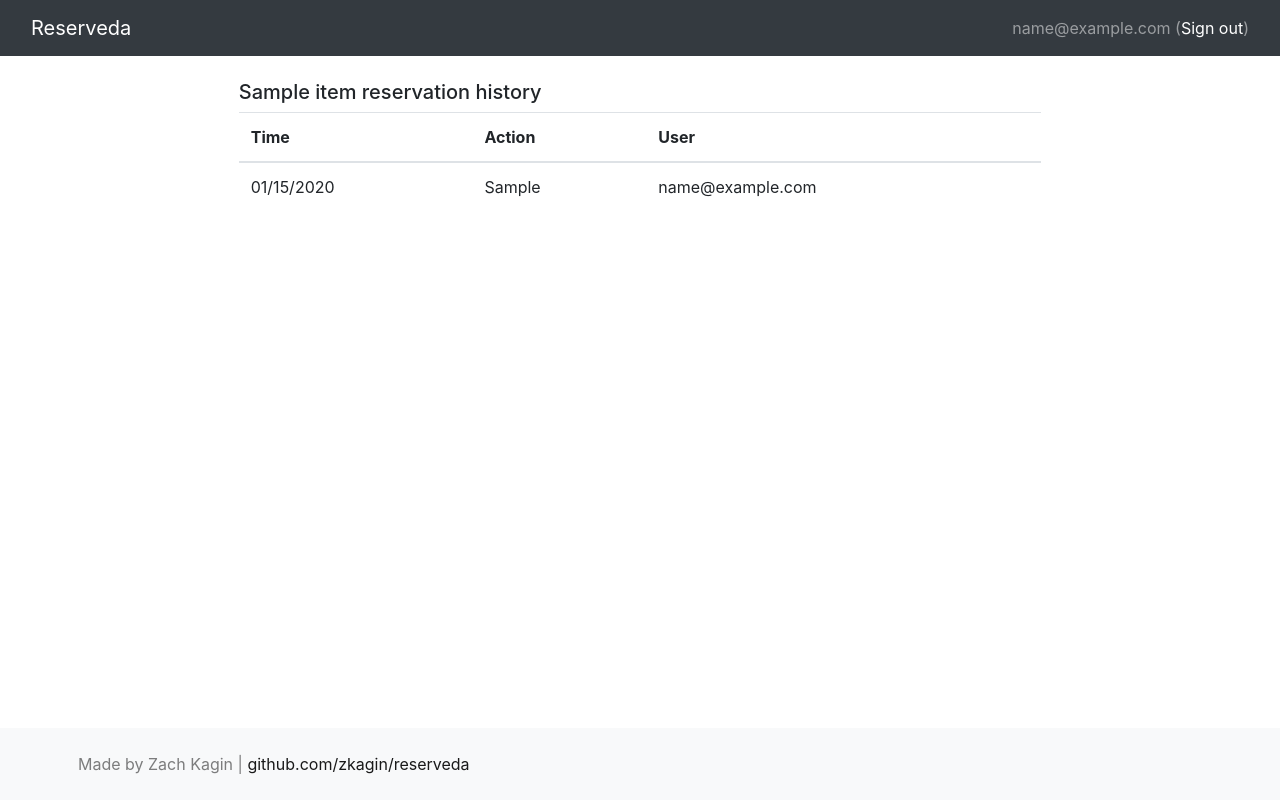
After one commit to zkagin/reserveda, a Flask app: page /history/1 in a window 1280 px wide. The commit adds this page. Run offline with Flask 2, Linux system fonts and the light colour scheme; a user stored in the database is signed in; tables that the repository leaves empty hold one stand-in row (values such as "Sample post"); some libraries are stand-ins or nearby versions.

Commit message:
add events, deleting items, code cleanup

```diff
--- a/reserveda/api.py
+++ b/reserveda/api.py
@@ -1,5 +1,5 @@
 from reserveda import db
-from reserveda.models import Group, Item, User
+from reserveda.models import Group, Item, User, Event
 from hashids import Hashids
 
 
@@ -35,21 +35,64 @@ def login(email, password):
         return None
 
 
-def list_items(group_id):
-    return Group.query.filter_by(id=group_id).first().items
+def get_item(item_id):
+    return Item.query.filter_by(id=item_id).first()
 
 
-def add_item(email, name):
-    user = User.query.filter_by(email=email).first()
+def list_items(group_id):
+    return Item.query.filter_by(group_id=group_id, deleted=False).all()
+
+
+def add_item(user_id, name):
+    user = User.query.filter_by(id=user_id).first()
     item = Item(name=name, status=False, group_id=user.group_id)
     db.session.add(item)
+    db.session.commit()
+    event = Event(
+        action="created", item_id=item.id, user_id=user_id, group_id=user.group_id
+    )
+    db.session.add(event)
     db.session.commit()
     return item
 
 
-def toggle_item(id):
-    item = Item.query.filter_by(id=id).first()
+def check_item_access(user_id, item_id):
+    item = Item.query.filter_by(id=item_id).first()
+    user = User.query.filter_by(id=user_id).first()
+    return item and user and item.group_id == user.group_id
+
+
+def toggle_item(user_id, item_id):
+    if not check_item_access(user_id=user_id, item_id=item_id):
+        return False
+    item = Item.query.filter_by(id=item_id).first()
     item.status = not item.status
+    action = "reserved" if item.status else "returned"
+    event = Event(
+        action=action, item_id=item_id, user_id=user_id, group_id=item.group_id
+    )
+    db.session.add(item)
+    db.session.add(event)
+    db.session.commit()
+    return True
+
+
+def delete_item(user_id, item_id):
+    if not check_item_access(user_id=user_id, item_id=item_id):
+        return False
+    item = Item.query.filter_by(id=item_id).first()
+    item.status = False
+    item.deleted = True
+    event = Event(
+        action="deleted", item_id=item.id, user_id=user_id, group_id=item.group_id
+    )
+    db.session.add(event)
     db.session.add(item)
     db.session.commit()
-    return item.status
+    return True
+
+
+def list_events(user_id, item_id):
+    if not check_item_access(user_id=user_id, item_id=item_id):
+        return False
+    return Event.query.filter_by(item_id=item_id).all()
--- /dev/null
+++ b/reserveda/config.py
@@ -0,0 +1,5 @@
+import os
+
+SQLALCHEMY_DATABASE_URI = os.getenv("SQLALCHEMY_DATABASE_URI")
+SQLALCHEMY_TRACK_MODIFICATIONS = False
+SECRET_KEY = os.getenv("SECRET_KEY")
--- /dev/null
+++ b/reserveda/momentjs.py
@@ -0,0 +1,21 @@
+from jinja2 import Markup
+
+
+class momentjs(object):
+    def __init__(self, timestamp):
+        self.timestamp = timestamp
+
+    def render(self, format):
+        return Markup(
+            '<script>\ndocument.write(moment("%s").%s);\n</script>'
+            % (self.timestamp.strftime("%Y-%m-%dT%H:%M:%S Z"), format)
+        )
+
+    def format(self, fmt):
+        return self.render('format("%s")' % fmt)
+
+    def calendar(self):
+        return self.render("calendar()")
+
+    def fromNow(self):
+        return self.render("fromNow()")
--- a/reserveda/routes.py
+++ b/reserveda/routes.py
@@ -2,6 +2,12 @@ from flask import jsonify, make_response, redirect, render_template, request, ur
 from flask_login import current_user, login_user, logout_user, login_required
 from reserveda import app, api
 from reserveda.forms import AddItemForm, LogInForm, SignUpForm
+
+
+@app.after_request
+def add_header(response):
+    response.headers["Cache-Control"] = "no-cache, no-store, must-revalidate"
+    return response
 
 
 @app.route("/", methods=["GET", "POST"])
@@ -14,7 +20,7 @@ def index():
         data = {"code": code}
     signup_form = SignUpForm(prefix="signup", data=data)
     login_form = LogInForm(prefix="login")
-    if signup_form.validate_on_submit():
+    if signup_form.submit.data and signup_form.validate_on_submit():
         user = api.register(
             email=signup_form.email.data,
             password=signup_form.password.data,
@@ -22,7 +28,7 @@ def index():
         )
         login_user(user, remember=True)
         return redirect(url_for("main"))
-    if login_form.validate_on_submit():
+    if login_form.submit.data and login_form.validate_on_submit():
         user = api.login(email=login_form.email.data, password=login_form.password.data)
         if user:
             login_user(user, remember=True)
@@ -41,10 +47,18 @@ def signout():
 def main():
     form = AddItemForm()
     if form.validate_on_submit():
-        api.add_item(email=current_user.email, name=form.name.data)
+        api.add_item(user_id=current_user.id, name=form.name.data)
         return redirect(url_for("main"))
     items = api.list_items(current_user.group_id)
     return render_template("main.html", items=items, form=form)
+
+
+@app.route("/history/<item_id>", methods=["GET"])
+@login_required
+def history(item_id):
+    events = api.list_events(current_user.id, item_id=item_id)
+    item = api.get_item(item_id)
+    return render_template("item_history.html", events=events, item=item)
 
 
 ####################
@@ -56,5 +70,17 @@ def main():
 def toggle_item():
     if not current_user:
         return False
-    result = api.toggle_item(id=request.json["id"])
-    return make_response(jsonify({"status": result}), 200)
+    user_id = current_user.id
+    item_id = request.json["id"]
+    success = api.toggle_item(user_id=user_id, item_id=item_id)
+    return make_response(jsonify({"success": success}), 200)
+
+
+@app.route("/delete_item", methods=["POST"])
+def delete_item():
+    if not current_user:
+        return False
+    user_id = current_user.id
+    item_id = request.json["id"]
+    success = api.delete_item(user_id=user_id, item_id=item_id)
+    return make_response(jsonify({"success": success}), 200)
--- a/reserveda/static/style.css
+++ b/reserveda/static/style.css
@@ -14,3 +14,14 @@
 .item-reserved {
   background-color: red;
 }
+
+.item-delete {
+  cursor: pointer;
+  transition: all 0.1s ease-in;
+  font-size: larger;
+}
+
+.item-delete:hover {
+  opacity: 0.6;
+  transition: all 0.1s ease-in;
+}
--- a/reserveda/templates/base.html
+++ b/reserveda/templates/base.html
@@ -13,13 +13,18 @@
       crossorigin="anonymous"
     />
 
+    <script
+      src="https://cdnjs.cloudflare.com/ajax/libs/moment.js/2.29.0/moment.min.js"
+      integrity="sha512-Izh34nqeeR7/nwthfeE0SI3c8uhFSnqxV0sI9TvTcXiFJkMd6fB644O64BRq2P/LA/+7eRvCw4GmLsXksyTHBg=="
+      crossorigin="anonymous"
+    ></script>
     <link rel="stylesheet" href={{ url_for("static", filename="style.css") }} />
     <title>Reserveda</title>
   </head>
   <body class="d-flex flex-column min-vh-100">
     <nav class="navbar navbar-dark bg-dark">
       <div class="container-fluid">
-        <a class="navbar-brand" href="#">Reserveda</a>
+        <a class="navbar-brand" href="{{url_for('main')}}">Reserveda</a>
         <span>
           <span class="navbar-text">
             {% if current_user.email %} {{ current_user.email }} (<a
--- a/reserveda/templates/index.html
+++ b/reserveda/templates/index.html
@@ -50,7 +50,7 @@
               <div class="mb-3">
                 {{ field.label(class="form-label") }} {{
                 field(class_="form-control") }} {% for error in field.errors %}
-                <span style="color: red">[{{ error }}]</span>
+                <div class="is-invalid">[{{ error }}]</div>
                 {% endfor %}
               </div>
               {% endif %} {% endfor %} {{ signup_form.hidden_tag() }} {{
--- /dev/null
+++ b/reserveda/templates/item_history.html
@@ -0,0 +1,29 @@
+{% extends "base.html" %} {% block content %}
+
+<div class="container">
+  <div class="row justify-content-center">
+    <div class="col-lg-9 py-4">
+      <h5>{{item.name}} reservation history</h5>
+      <table class="table">
+        <thead>
+          <tr>
+            <th scope="col">Time</th>
+            <th scope="col">Action</th>
+            <th scope="col">User</th>
+          </tr>
+        </thead>
+        <tbody>
+          {% for event in events|reverse %}
+          <tr>
+            <td>{{ momentjs(event.timestamp).calendar() }}</td>
+            <td>{{ event.action }}</td>
+            <td>{{ event.user.email }}</td>
+          </tr>
+          {% endfor %}
+        </tbody>
+      </table>
+    </div>
+  </div>
+</div>
+
+{% endblock %}
```
Also changed, not shown: reserveda/__init__.py (+4 -4 lines), reserveda/forms.py (+16 -4 lines), reserveda/models.py (+5 -2 lines), reserveda/templates/main.html (+52 -13 lines), 2 other files.
